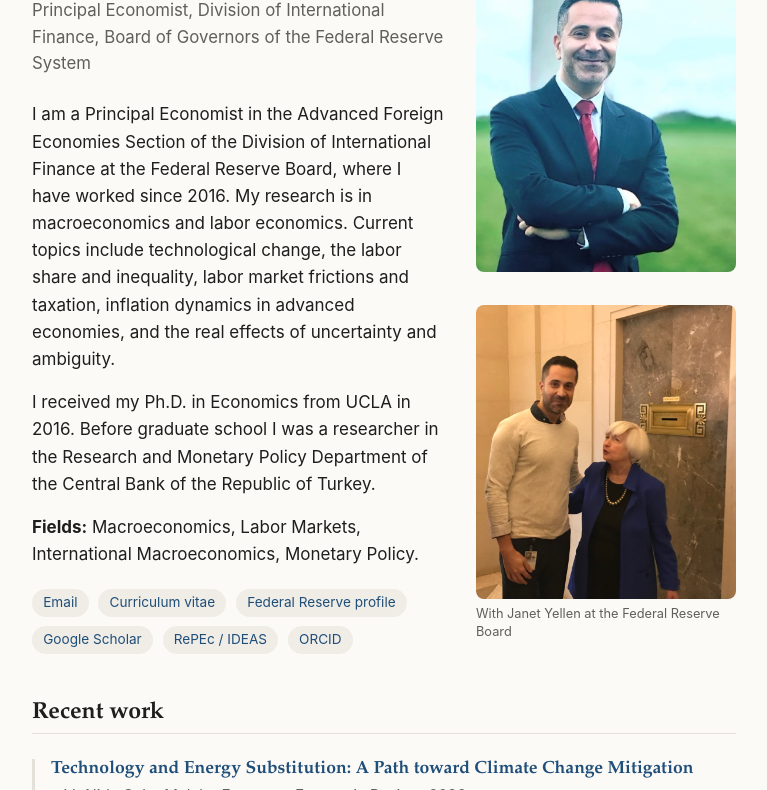
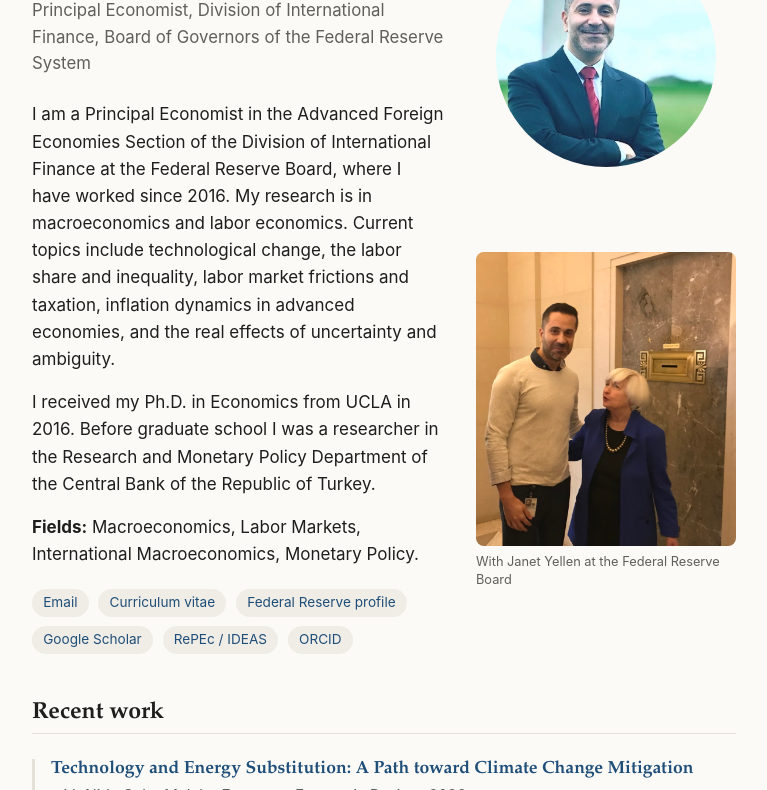
Before and after one commit to musaorak/musaorak.com, a plain HTML site: page index.html in a window 1280 px wide. Shown: the part 124-914 px from the top of the page, without its empty margins (256-1023 px from the left). Drawn offline with Linux system fonts and the light colour scheme.

Commit message:
Show the main photo as a circle
Co-Authored-By: Claude Fable 5.1 <noreply@anthropic.com>

```diff
--- a/assets/style.css
+++ b/assets/style.css
@@ -70,11 +70,17 @@ p { margin: 0 0 1rem; }
 .portrait.main { grid-area: main; }
 .portrait.second { grid-area: second; margin-top: 1.25rem; }
 .portrait img { width: 100%; height: auto; border-radius: 8px; display: block; }
+/* Main photo as a circle: square crop focused near the top (the face), then rounded. */
+.portrait.main img {
+  aspect-ratio: 1 / 1; object-fit: cover; object-position: 50% 18%;
+  border-radius: 50%; width: 220px; margin: 0 auto;
+}
 .portrait figcaption { font-size: .8rem; color: var(--muted); margin-top: .4rem; line-height: 1.4; }
 @media (max-width: 600px) {
   .about { grid-template-columns: 1fr; grid-template-areas: "main" "bio" "second"; }
   .portrait { max-width: 260px; }
   .portrait.main { margin-bottom: 1.5rem; }
+  .portrait.main img { width: 180px; margin: 0; }
 }
 .links { list-style: none; padding: 0; margin: 1.25rem 0 0; display: flex; flex-wrap: wrap; gap: .5rem .6rem; }
 .links a, .pub-links a {
--- a/index.html
+++ b/index.html
@@ -45,7 +45,7 @@
       </ul>
     </div>
     <figure class="portrait main">
-      <img src="assets/headshot.jpg" alt="Portrait of Musa Orak" width="260" height="325">
+      <img src="assets/headshot.jpg" alt="Portrait of Musa Orak" width="220" height="220">
     </figure>
     <figure class="portrait second">
       <img src="assets/with-yellen.jpg" alt="Musa Orak with Janet Yellen at the Federal Reserve Board" width="260" height="294" loading="lazy">
```
Also changed, not shown: 1 other file.
